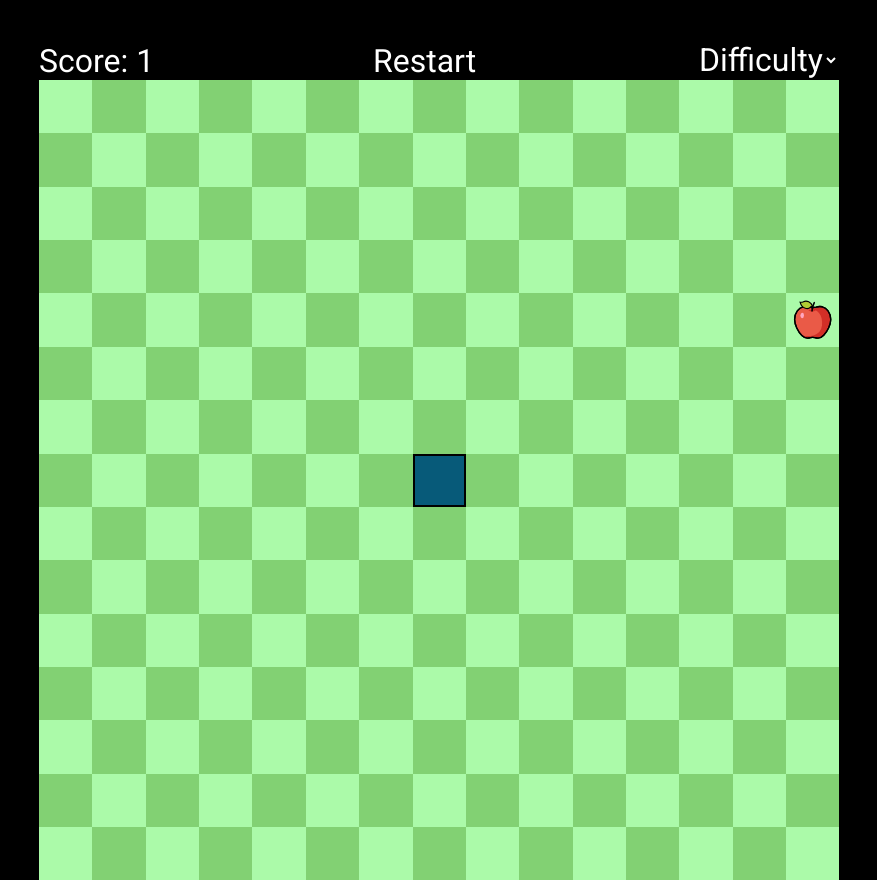
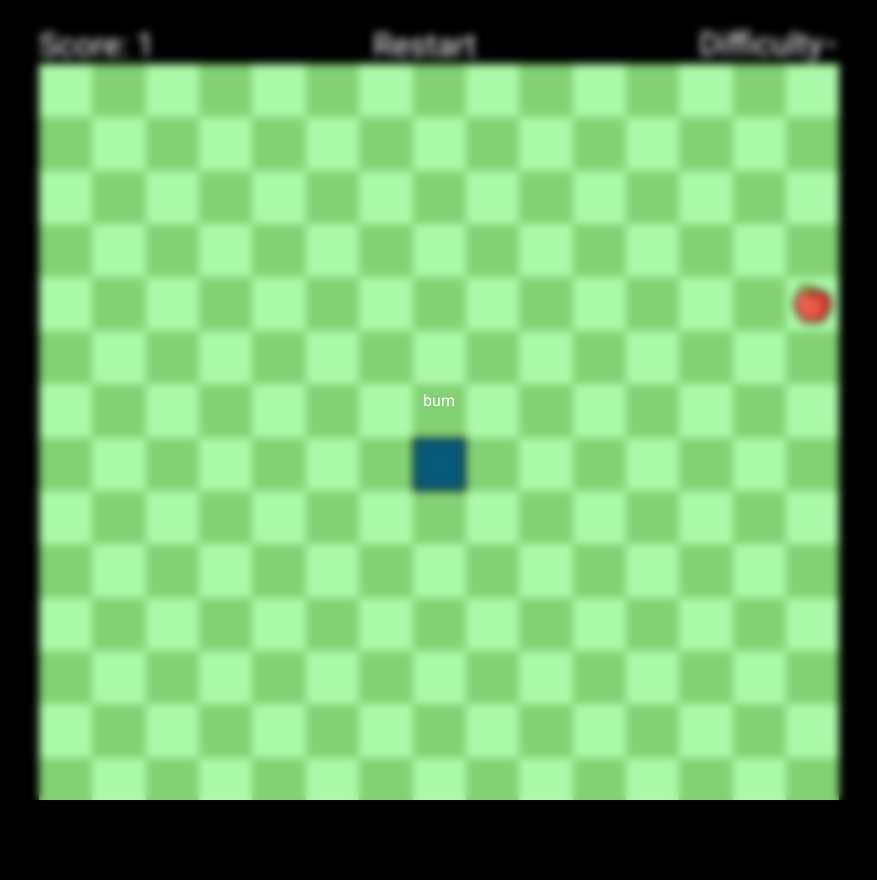
Before and after one commit to Paklicecek/WBD, a PHP site: page / in a window 1280 px wide. Shown: the whole page, without its empty margins (201-1078 px from the left). After the commit the page ends 800 px from the top, so only its background shows below. Run offline with PHP 8.4, Linux system fonts and the light colour scheme.

Commit message:
Starting menu

```diff
--- a/snake-project/index.html
+++ b/snake-project/index.html
@@ -12,9 +12,9 @@
 </head>
 <body>
     <header>
-        <p id="Score">Score: 1</p>
-        <p id="Restart">Restart</p>
-        <div id="speedSelectContainer">
+        <p id="Score" class="headerAnimation">Score: 1</p>
+        <p id="Restart" class="headerAnimation">Restart</p>
+        <div id="speedSelectContainer" class="headerAnimation">
             <select id="speedSelect">
                 <option value="clearInterval">Difficulty</option>
                 <option value="600">Easy</option>
@@ -24,12 +24,16 @@
             </select>
         </div>
     </header>
+    <div class="menuContainer">
+        <p>bum</p>
+    </div>
     <main>
+
         <div class="game-board">
             <div class="container">
                 <p class="popup">You lost!</p>
             </div>
-        <svg xmlns="http://www.w3.org/2000/svg" width = "6.67vmin" height = "6.67vmin" viewBox="0 0 72 72">
+        <svg xmlns="http://www.w3.org/2000/svg" width = "6.67vmin" height = "6.67vmin" viewBox="0 0 72 72" class="food">
         <g id="apple">
             <path fill="#ea5a47" d="M11.6115,35.8384c0,6.83,4.4417,16.27,9.8122,21.4266C23.8054,59.555,26.3707,61,28.8128,61a15.5438,15.5438,0,0,0,4.4076-.6478,9.5833,9.5833,0,0,1,5.5593,0A15.542,15.542,0,0,0,43.1872,61c2.5584,0,5.2539-1.5874,7.7316-4.0706,5.2156-5.2224,9.47-14.4073,9.47-21.0911,0-9.8613-5.8991-15.8193-11.4461-17.2574a17.099,17.099,0,0,0-8.23.4027,18.6582,18.6582,0,0,1-7.8589.3369q-.789-.1354-1.5655-.3369a17.0983,17.0983,0,0,0-8.23-.4027C17.5105,20.0191,11.6115,25.9771,11.6115,35.8384Z"></path>
             <path fill="#d22f27" d="M21.4239,57.2644A37.7243,37.7243,0,0,0,36.9157,57.18,15.4515,15.4515,0,0,0,48.5822,44.02c1.94-15.9775-8.5-20.6292-8.5-20.6292a11.6769,11.6769,0,0,1-6.5.6478c2.1956-2.1941-.7286-4.7184-.7286-4.7184a18.6583,18.6583,0,0,0,7.8589-.3369,17.0991,17.0991,0,0,1,8.23-.4027c5.5472,1.4382,11.4462,7.3962,11.4462,17.2575S51.131,61,43.1872,61a15.5438,15.5438,0,0,1-4.4076-.6478,9.5833,9.5833,0,0,0-5.5593,0A15.5433,15.5433,0,0,1,28.8127,61c-2.442,0-5.0073-1.445-7.3892-3.735Z"></path>
--- a/snake-project/input.js
+++ b/snake-project/input.js
@@ -27,10 +27,11 @@ export function intervalStart(){
 }
 function gameControl(){
     clearInterval(interval)
+    appleSpawn()
     gameOver()
     getInput()
     updateSnakePosition()
-    appleSpawn()
+
     intervalStart()
 }
 export function controls(key) {
--- a/snake-project/style.css
+++ b/snake-project/style.css
@@ -10,15 +10,17 @@ body{
     align-items: center;
     flex-direction: column;
     background-color: black;
+    height: 110vh;
 }
 header{
-    height: 5rem;
+    height: 3rem;
     width: 100vmin;
     display: flex;
     justify-content: center;
     align-items: flex-end;
     justify-content: space-between;
     background-color: black;
+
 }
 #Score{
     color: white;
@@ -29,7 +31,6 @@ header{
     color: white;
     z-index: 100;
     font-size: 4vmin;
-    opacity: 1;
     cursor: pointer;
 }
 #speedSelect{
@@ -42,6 +43,21 @@ header{
     cursor: pointer;
     border: none;
     outline: none;
+}
+.headerAnimation{
+    opacity: 0;
+    animation: headerAnimation 1s forwards;
+    animation-delay: 2s;
+}
+@keyframes headerAnimation{
+    from{
+        opacity: 0;
+        transform: translateY(-100%);
+    }
+    to{
+        opacity: 1;
+        transform: translateY(0);
+    }
 }
 select option{
     animation: 1s slideIn forwards;
@@ -61,6 +77,27 @@ main{
     justify-content: center;
     align-items: center;
 }
+.menuContainer{
+    display: flex;
+    justify-content: center;
+    align-items: center;
+    flex-direction: column;
+    position: fixed;
+    top: 0;
+    z-index: 2000;
+    width: 100%;
+    height: 100vh;
+    backdrop-filter: blur(4px);
+}
+.menuContainer p{
+    display: flex;
+    justify-content: center;
+    align-items: center;
+    flex-direction: column;
+    z-index: 2000;
+    color: white;
+    position: absolute;
+}
 .game-board{
     width: 100vmin;
     height: 100vmin;
@@ -74,6 +111,19 @@ main{
     border: .25vmin solid black;
     z-index: 10;
     transition: 0.25s;
+    opacity: 0;
+    animation: snakeAnimation 1s forwards;
+    animation-delay: 2s;
+}
+@keyframes snakeAnimation{
+    from{
+        opacity: 0;
+        transform: translateY(-100%);
+    }
+    to{
+        opacity: 1;
+        transform: translateY(0%);
+    }
 }
 .snake-part{
     background-color: #3aaed8;
@@ -81,21 +131,47 @@ main{
     transition: 0.25s;
 }
 .food{
-    background-color: #ff595e;
-    border: .25vmin solid black;
     z-index: 9;
+    opacity: 0;
+    animation: foodAnimation 1s forwards;
+    animation-delay: 2s;
+}
+@keyframes foodAnimation{
+    from{
+        opacity: 0;
+        transform: translateY(-100%);
+    }
+    to{
+        opacity: 1;
+        transform: translateY(0%);
+    }
 }
 .board{
     background-color: #82d173;
     z-index: 0;
     width: 6.67vmin;
     height: 6.67vmin;
+    opacity: 0;
+    animation: 1s boardAnimation forwards;
 }
 .board2{
     background-color: #abfaa9;
     z-index: 0;
     width: 6.67vmin;
     height: 6.67vmin;
+    opacity: 0;
+    animation: 1s boardAnimation forwards;
+    animation-delay: 1s;
+}
+@keyframes boardAnimation{
+    from{
+        opacity: 0;
+        transform: translateY(-100%);
+    }
+    to{
+        opacity: 1;
+        transform: translateY(0%);
+    }
 }
 svg{
     z-index: 2;
@@ -123,7 +199,7 @@ svg{
     flex-direction: column;
     text-align: center;
     color: whitesmoke;
-    backdrop-filter: blur(1.2vmin);
+    backdrop-filter: blur(1px);
 }
 @keyframes slideUp{
     from{
```
